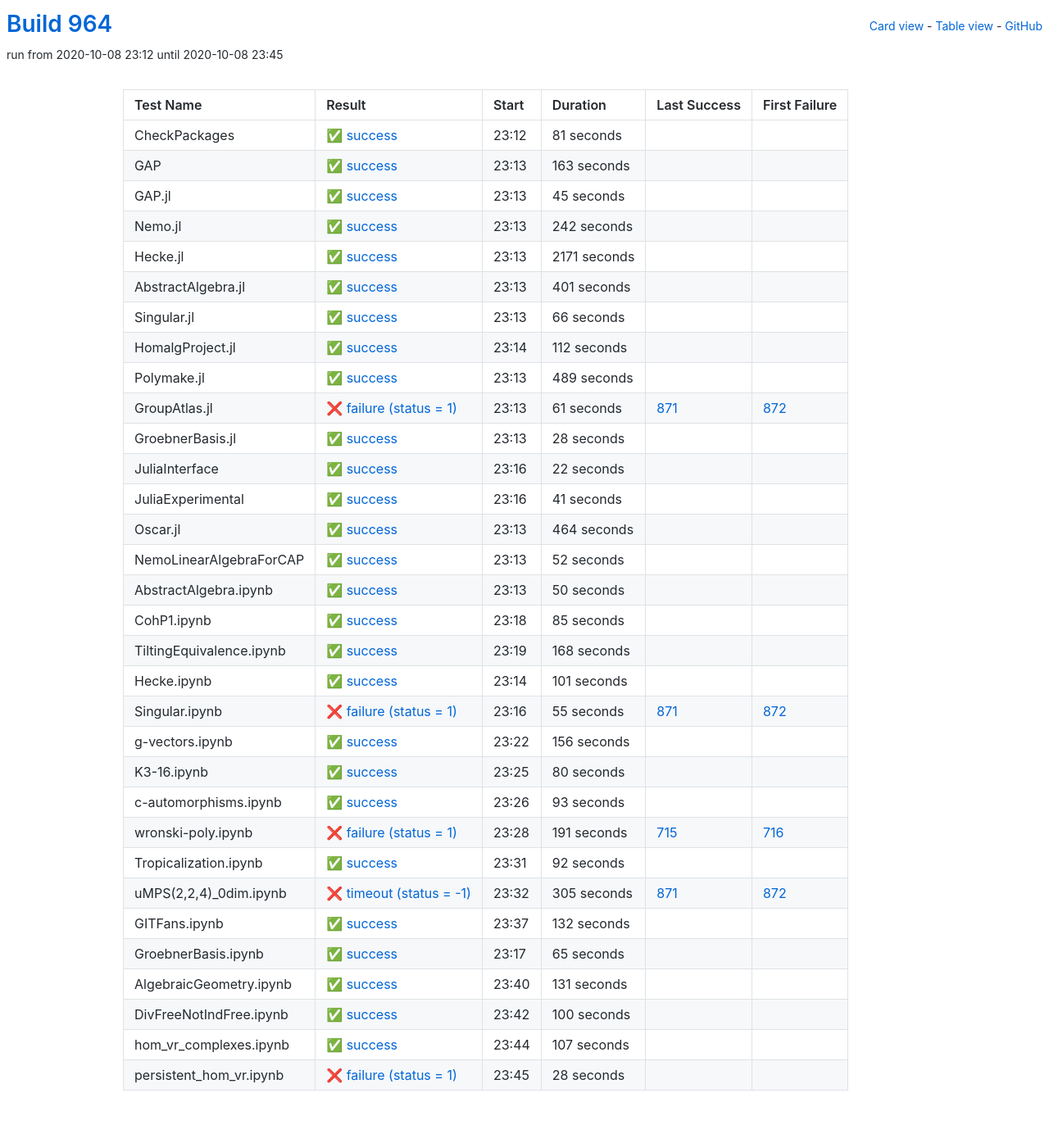
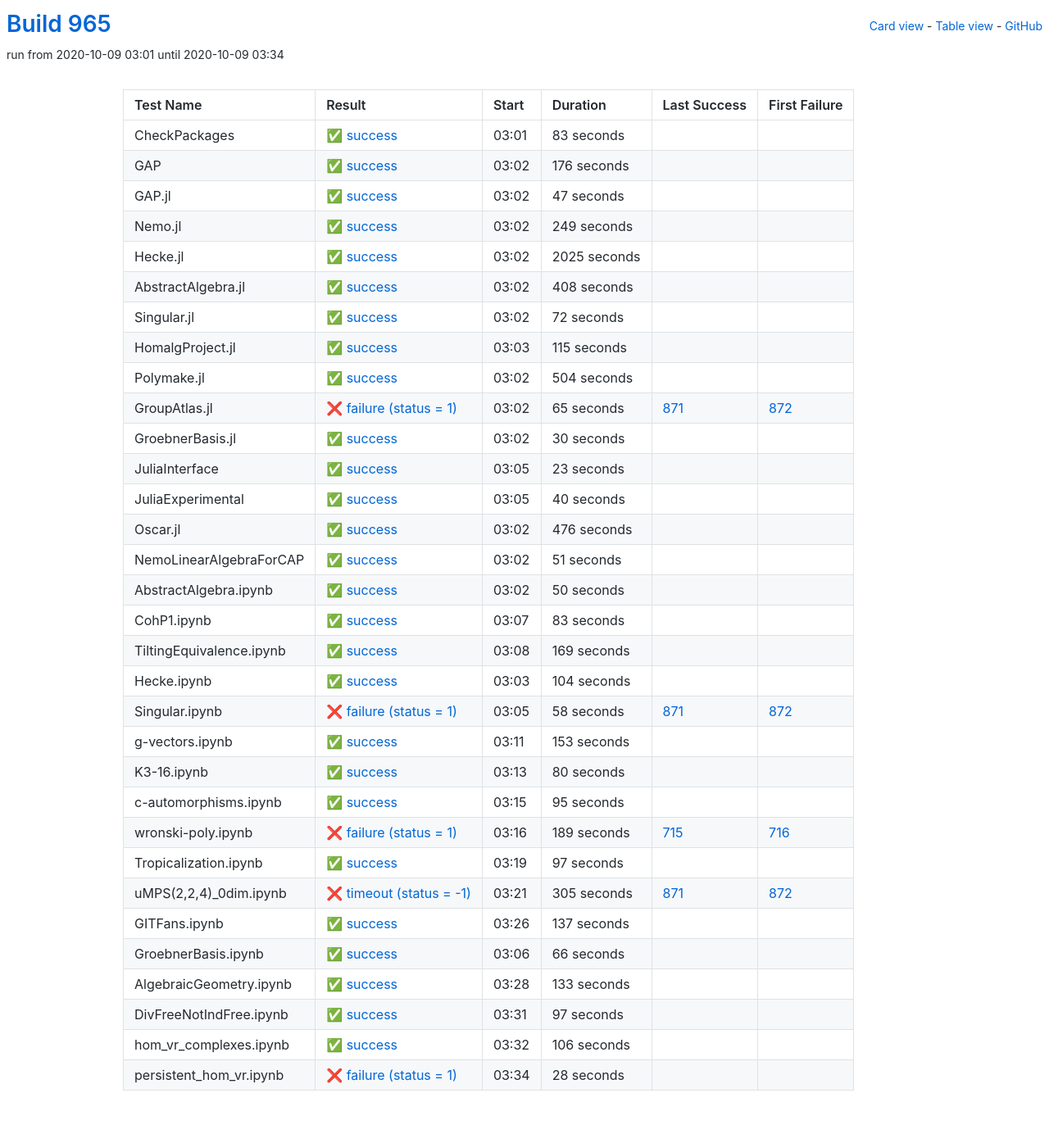
Before and after one commit to oscar-system/oscar-ci-status-stable, a Jekyll site: the page built from table.html, in a window 1280 px wide. Shown: the whole page at 82% size. Built offline with Jekyll 4.4.1, drawn with Linux system fonts in a browser that asks for light colours.

Commit message:
Build #965

```diff
--- a/_data/ci.yml
+++ b/_data/ci.yml
@@ -1,6 +1,6 @@
 ---
-build: 964
-build_url: https://oscarci.mathematik.uni-kl.de/job/oscar-stable/964/
+build: 965
+build_url: https://oscarci.mathematik.uni-kl.de/job/oscar-stable/965/
 job: oscar-stable
 organization: oscar-system
 repo: oscar-ci-status-stable
@@ -8,188 +8,188 @@ repourl: https://github.com/oscar-system/oscar-ci-status-stable
 tests:
 - name: CheckPackages
   id: checkpackages
-  log: https://oscarci.mathematik.uni-kl.de/job/oscar-stable/964/artifact/logs/build-964/CheckPackages.log
-  start: 2020-10-08 23:12
+  log: https://oscarci.mathematik.uni-kl.de/job/oscar-stable/965/artifact/logs/build-965/CheckPackages.log
+  start: 2020-10-09 03:01
   success: true
   exitcode: 0
   status: success
-  duration: 81
+  duration: 83
   last_success: false
   last_success_url:
   first_failure: false
   first_failure_url:
 - name: GAP
   id: gap
-  log: https://oscarci.mathematik.uni-kl.de/job/oscar-stable/964/artifact/logs/build-964/GAP.log
-  start: 2020-10-08 23:13
+  log: https://oscarci.mathematik.uni-kl.de/job/oscar-stable/965/artifact/logs/build-965/GAP.log
+  start: 2020-10-09 03:02
   success: true
   exitcode: 0
   status: success
-  duration: 163
+  duration: 176
   last_success: false
   last_success_url:
   first_failure: false
   first_failure_url:
 - name: GAP.jl
   id: gap-jl
-  log: https://oscarci.mathematik.uni-kl.de/job/oscar-stable/964/artifact/logs/build-964/GAP.jl.log
-  start: 2020-10-08 23:13
+  log: https://oscarci.mathematik.uni-kl.de/job/oscar-stable/965/artifact/logs/build-965/GAP.jl.log
+  start: 2020-10-09 03:02
   success: true
   exitcode: 0
   status: success
-  duration: 45
+  duration: 47
   last_success: false
   last_success_url:
   first_failure: false
   first_failure_url:
 - name: Nemo.jl
   id: nemo-jl
-  log: https://oscarci.mathematik.uni-kl.de/job/oscar-stable/964/artifact/logs/build-964/Nemo.jl.log
-  start: 2020-10-08 23:13
+  log: https://oscarci.mathematik.uni-kl.de/job/oscar-stable/965/artifact/logs/build-965/Nemo.jl.log
+  start: 2020-10-09 03:02
   success: true
   exitcode: 0
   status: success
-  duration: 242
+  duration: 249
   last_success: false
   last_success_url:
   first_failure: false
   first_failure_url:
 - name: Hecke.jl
   id: hecke-jl
-  log: https://oscarci.mathematik.uni-kl.de/job/oscar-stable/964/artifact/logs/build-964/Hecke.jl.log
-  start: 2020-10-08 23:13
+  log: https://oscarci.mathematik.uni-kl.de/job/oscar-stable/965/artifact/logs/build-965/Hecke.jl.log
+  start: 2020-10-09 03:02
   success: true
   exitcode: 0
   status: success
-  duration: 2171
+  duration: 2025
   last_success: false
   last_success_url:
   first_failure: false
   first_failure_url:
 - name: AbstractAlgebra.jl
   id: abstractalgebra-jl
-  log: https://oscarci.mathematik.uni-kl.de/job/oscar-stable/964/artifact/logs/build-964/AbstractAlgebra.jl.log
-  start: 2020-10-08 23:13
+  log: https://oscarci.mathematik.uni-kl.de/job/oscar-stable/965/artifact/logs/build-965/AbstractAlgebra.jl.log
+  start: 2020-10-09 03:02
   success: true
   exitcode: 0
   status: success
-  duration: 401
+  duration: 408
   last_success: false
   last_success_url:
   first_failure: false
   first_failure_url:
 - name: Singular.jl
   id: singular-jl
-  log: https://oscarci.mathematik.uni-kl.de/job/oscar-stable/964/artifact/logs/build-964/Singular.jl.log
-  start: 2020-10-08 23:13
+  log: https://oscarci.mathematik.uni-kl.de/job/oscar-stable/965/artifact/logs/build-965/Singular.jl.log
+  start: 2020-10-09 03:02
   success: true
   exitcode: 0
   status: success
-  duration: 66
+  duration: 72
   last_success: false
   last_success_url:
   first_failure: false
   first_failure_url:
 - name: HomalgProject.jl
   id: homalgproject-jl
-  log: https://oscarci.mathematik.uni-kl.de/job/oscar-stable/964/artifact/logs/build-964/HomalgProject.jl.log
-  start: 2020-10-08 23:14
+  log: https://oscarci.mathematik.uni-kl.de/job/oscar-stable/965/artifact/logs/build-965/HomalgProject.jl.log
+  start: 2020-10-09 03:03
   success: true
   exitcode: 0
   status: success
-  duration: 112
+  duration: 115
   last_success: false
   last_success_url:
   first_failure: false
   first_failure_url:
 - name: Polymake.jl
   id: polymake-jl
-  log: https://oscarci.mathematik.uni-kl.de/job/oscar-stable/964/artifact/logs/build-964/Polymake.jl.log
-  start: 2020-10-08 23:13
+  log: https://oscarci.mathematik.uni-kl.de/job/oscar-stable/965/artifact/logs/build-965/Polymake.jl.log
+  start: 2020-10-09 03:02
   success: true
   exitcode: 0
   status: success
-  duration: 489
+  duration: 504
   last_success: false
   last_success_url:
   first_failure: false
   first_failure_url:
 - name: GroupAtlas.jl
   id: groupatlas-jl
-  log: https://oscarci.mathematik.uni-kl.de/job/oscar-stable/964/artifact/logs/build-964/GroupAtlas.jl.log
-  start: 2020-10-08 23:13
+  log: https://oscarci.mathematik.uni-kl.de/job/oscar-stable/965/artifact/logs/build-965/GroupAtlas.jl.log
+  start: 2020-10-09 03:02
   success: false
   exitcode: 1
   status: failure
-  duration: 61
+  duration: 65
   last_success: 871
   last_success_url: https://oscarci.mathematik.uni-kl.de/job/oscar-stable/871/
   first_failure: 872
   first_failure_url: https://oscarci.mathematik.uni-kl.de/job/oscar-stable/872/
 - name: GroebnerBasis.jl
   id: groebnerbasis-jl
-  log: https://oscarci.mathematik.uni-kl.de/job/oscar-stable/964/artifact/logs/build-964/GroebnerBasis.jl.log
-  start: 2020-10-08 23:13
+  log: https://oscarci.mathematik.uni-kl.de/job/oscar-stable/965/artifact/logs/build-965/GroebnerBasis.jl.log
+  start: 2020-10-09 03:02
   success: true
   exitcode: 0
   status: success
-  duration: 28
+  duration: 30
   last_success: false
   last_success_url:
   first_failure: false
   first_failure_url:
 - name: JuliaInterface
   id: juliainterface
-  log: https://oscarci.mathematik.uni-kl.de/job/oscar-stable/964/artifact/logs/build-964/JuliaInterface.log
-  start: 2020-10-08 23:16
+  log: https://oscarci.mathematik.uni-kl.de/job/oscar-stable/965/artifact/logs/build-965/JuliaInterface.log
+  start: 2020-10-09 03:05
   success: true
   exitcode: 0
   status: success
-  duration: 22
+  duration: 23
   last_success: false
   last_success_url:
   first_failure: false
   first_failure_url:
 - name: JuliaExperimental
   id: juliaexperimental
-  log: https://oscarci.mathematik.uni-kl.de/job/oscar-stable/964/artifact/logs/build-964/JuliaExperimental.log
-  start: 2020-10-08 23:16
+  log: https://oscarci.mathematik.uni-kl.de/job/oscar-stable/965/artifact/logs/build-965/JuliaExperimental.log
+  start: 2020-10-09 03:05
   success: true
   exitcode: 0
   status: success
-  duration: 41
+  duration: 40
   last_success: false
   last_success_url:
   first_failure: false
   first_failure_url:
 - name: Oscar.jl
   id: oscar-jl
-  log: https://oscarci.mathematik.uni-kl.de/job/oscar-stable/964/artifact/logs/build-964/Oscar.jl.log
-  start: 2020-10-08 23:13
+  log: https://oscarci.mathematik.uni-kl.de/job/oscar-stable/965/artifact/logs/build-965/Oscar.jl.log
+  start: 2020-10-09 03:02
   success: true
   exitcode: 0
   status: success
-  duration: 464
+  duration: 476
   last_success: false
   last_success_url:
   first_failure: false
   first_failure_url:
 - name: NemoLinearAlgebraForCAP
   id: nemolinearalgebraforcap
-  log: https://oscarci.mathematik.uni-kl.de/job/oscar-stable/964/artifact/logs/build-964/NemoLinearAlgebraForCAP.log
-  start: 2020-10-08 23:13
+  log: https://oscarci.mathematik.uni-kl.de/job/oscar-stable/965/artifact/logs/build-965/NemoLinearAlgebraForCAP.log
+  start: 2020-10-09 03:02
   success: true
   exitcode: 0
   status: success
-  duration: 52
+  duration: 51
   last_success: false
   last_success_url:
   first_failure: false
   first_failure_url:
 - name: AbstractAlgebra.ipynb
   id: abstractalgebra-ipynb
-  log: https://oscarci.mathematik.uni-kl.de/job/oscar-stable/964/artifact/logs/build-964/AbstractAlgebra.ipynb.log
-  start: 2020-10-08 23:13
+  log: https://oscarci.mathematik.uni-kl.de/job/oscar-stable/965/artifact/logs/build-965/AbstractAlgebra.ipynb.log
+  start: 2020-10-09 03:02
   success: true
   exitcode: 0
   status: success
@@ -200,68 +200,68 @@ tests:
   first_failure_url:
 - name: CohP1.ipynb
   id: cohp1-ipynb
-  log: https://oscarci.mathematik.uni-kl.de/job/oscar-stable/964/artifact/logs/build-964/CohP1.ipynb.log
-  start: 2020-10-08 23:18
+  log: https://oscarci.mathematik.uni-kl.de/job/oscar-stable/965/artifact/logs/build-965/CohP1.ipynb.log
+  start: 2020-10-09 03:07
   success: true
   exitcode: 0
   status: success
-  duration: 85
+  duration: 83
   last_success: false
   last_success_url:
   first_failure: false
   first_failure_url:
 - name: TiltingEquivalence.ipynb
   id: tiltingequivalence-ipynb
-  log: https://oscarci.mathematik.uni-kl.de/job/oscar-stable/964/artifact/logs/build-964/TiltingEquivalence.ipynb.log
-  start: 2020-10-08 23:19
+  log: https://oscarci.mathematik.uni-kl.de/job/oscar-stable/965/artifact/logs/build-965/TiltingEquivalence.ipynb.log
+  start: 2020-10-09 03:08
   success: true
   exitcode: 0
   status: success
-  duration: 168
+  duration: 169
   last_success: false
   last_success_url:
   first_failure: false
   first_failure_url:
 - name: Hecke.ipynb
   id: hecke-ipynb
-  log: https://oscarci.mathematik.uni-kl.de/job/oscar-stable/964/artifact/logs/build-964/Hecke.ipynb.log
-  start: 2020-10-08 23:14
+  log: https://oscarci.mathematik.uni-kl.de/job/oscar-stable/965/artifact/logs/build-965/Hecke.ipynb.log
+  start: 2020-10-09 03:03
   success: true
   exitcode: 0
   status: success
-  duration: 101
+  duration: 104
   last_success: false
   last_success_url:
   first_failure: false
   first_failure_url:
 - name: Singular.ipynb
   id: singular-ipynb
-  log: https://oscarci.mathematik.uni-kl.de/job/oscar-stable/964/artifact/logs/build-964/Singular.ipynb.log
-  start: 2020-10-08 23:16
+  log: https://oscarci.mathematik.uni-kl.de/job/oscar-stable/965/artifact/logs/build-965/Singular.ipynb.log
+  start: 2020-10-09 03:05
   success: false
   exitcode: 1
   status: failure
-  duration: 55
+  duration: 58
   last_success: 871
   last_success_url: https://oscarci.mathematik.uni-kl.de/job/oscar-stable/871/
   first_failure: 872
   first_failure_url: https://oscarci.mathematik.uni-kl.de/job/oscar-stable/872/
 - name: g-vectors.ipynb
   id: g-vectors-ipynb
-  log: https://oscarci.mathematik.uni-kl.de/job/oscar-stable/964/artifact/logs/build-964/g-vectors.ipynb.log
-  start: 2020-10-08 23:22
+  log: https://oscarci.mathematik.uni-kl.de/job/oscar-stable/965/artifact/logs/build-965/g-vectors.ipynb.log
+  start: 2020-10-09 03:11
   success: true
   exitcode: 0
   status: success
-  duration: 156
+  duration: 153
   last_success: false
   last_success_url:
   first_failure: false
   first_failure_url:
 - name: K3-16.ipynb
   id: k3-16-ipynb
-  log: https://oscarci.mathematik.uni-kl.de/job/oscar-stable/964/artifact/logs/build-964/K3-16.ipynb.log
-  start: 2020-10-08 23:25
+  log: https://oscarci.mathematik.uni-kl.de/job/oscar-stable/965/artifact/logs/build-965/K3-16.ipynb.log
+  start: 2020-10-09 03:13
   success: true
   exitcode: 0
   status: success
@@ -272,44 +272,44 @@ tests:
   first_failure_url:
 - name: c-automorphisms.ipynb
   id: c-automorphisms-ipynb
-  log: https://oscarci.mathematik.uni-kl.de/job/oscar-stable/964/artifact/logs/build-964/c-automorphisms.ipynb.log
-  start: 2020-10-08 23:26
+  log: https://oscarci.mathematik.uni-kl.de/job/oscar-stable/965/artifact/logs/build-965/c-automorphisms.ipynb.log
+  start: 2020-10-09 03:15
   success: true
   exitcode: 0
   status: success
-  duration: 93
+  duration: 95
   last_success: false
   last_success_url:
   first_failure: false
   first_failure_url:
 - name: wronski-poly.ipynb
   id: wronski-poly-ipynb
-  log: https://oscarci.mathematik.uni-kl.de/job/oscar-stable/964/artifact/logs/build-964/wronski-poly.ipynb.log
-  start: 2020-10-08 23:28
+  log: https://oscarci.mathematik.uni-kl.de/job/oscar-stable/965/artifact/logs/build-965/wronski-poly.ipynb.log
+  start: 2020-10-09 03:16
   success: false
   exitcode: 1
   status: failure
-  duration: 191
+  duration: 189
   last_success: 715
   last_success_url: https://oscarci.mathematik.uni-kl.de/job/oscar-stable/715/
   first_failure: 716
   first_failure_url: https://oscarci.mathematik.uni-kl.de/job/oscar-stable/716/
 - name: Tropicalization.ipynb
   id: tropicalization-ipynb
-  log: https://oscarci.mathematik.uni-kl.de/job/oscar-stable/964/artifact/logs/build-964/Tropicalization.ipynb.log
-  start: 2020-10-08 23:31
+  log: https://oscarci.mathematik.uni-kl.de/job/oscar-stable/965/artifact/logs/build-965/Tropicalization.ipynb.log
+  start: 2020-10-09 03:19
   success: true
   exitcode: 0
   status: success
-  duration: 92
+  duration: 97
   last_success: false
   last_success_url:
   first_failure: false
   first_failure_url:
 - name: uMPS(2,2,4)_0dim.ipynb
   id: umps-2-2-4-0dim-ipynb
-  log: https://oscarci.mathematik.uni-kl.de/job/oscar-stable/964/artifact/logs/build-964/uMPS-2-2-4-_0dim.ipynb.log
-  start: 2020-10-08 23:32
+  log: https://oscarci.mathematik.uni-kl.de/job/oscar-stable/965/artifact/logs/build-965/uMPS-2-2-4-_0dim.ipynb.log
+  start: 2020-10-09 03:21
   success: false
   exitcode: -1
   status: timeout
@@ -320,68 +320,68 @@ tests:
   first_failure_url: https://oscarci.mathematik.uni-kl.de/job/oscar-stable/872/
 - name: GITFans.ipynb
   id: gitfans-ipynb
-  log: https://oscarci.mathematik.uni-kl.de/job/oscar-stable/964/artifact/logs/build-964/GITFans.ipynb.log
-  start: 2020-10-08 23:37
+  log: https://oscarci.mathematik.uni-kl.de/job/oscar-stable/965/artifact/logs/build-965/GITFans.ipynb.log
+  start: 2020-10-09 03:26
   success: true
   exitcode: 0
   status: success
-  duration: 132
+  duration: 137
   last_success: false
   last_success_url:
   first_failure: false
   first_failure_url:
 - name: GroebnerBasis.ipynb
   id: groebnerbasis-ipynb
-  log: https://oscarci.mathematik.uni-kl.de/job/oscar-stable/964/artifact/logs/build-964/GroebnerBasis.ipynb.log
-  start: 2020-10-08 23:17
+  log: https://oscarci.mathematik.uni-kl.de/job/oscar-stable/965/artifact/logs/build-965/GroebnerBasis.ipynb.log
+  start: 2020-10-09 03:06
   success: true
   exitcode: 0
   status: success
-  duration: 65
+  duration: 66
   last_success: false
   last_success_url:
   first_failure: false
   first_failure_url:
 - name: AlgebraicGeometry.ipynb
   id: algebraicgeometry-ipynb
-  log: https://oscarci.mathematik.uni-kl.de/job/oscar-stable/964/artifact/logs/build-964/AlgebraicGeometry.ipynb.log
-  start: 2020-10-08 23:40
+  log: https://oscarci.mathematik.uni-kl.de/job/oscar-stable/965/artifact/logs/build-965/AlgebraicGeometry.ipynb.log
+  start: 2020-10-09 03:28
   success: true
   exitcode: 0
   status: success
-  duration: 131
+  duration: 133
   last_success: false
   last_success_url:
   first_failure: false
   first_failure_url:
 - name: DivFreeNotIndFree.ipynb
   id: divfreenotindfree-ipynb
-  log: https://oscarci.mathematik.uni-kl.de/job/oscar-stable/964/artifact/logs/build-964/DivFreeNotIndFree.ipynb.log
-  start: 2020-10-08 23:42
+  log: https://oscarci.mathematik.uni-kl.de/job/oscar-stable/965/artifact/logs/build-965/DivFreeNotIndFree.ipynb.log
+  start: 2020-10-09 03:31
   success: true
   exitcode: 0
   status: success
-  duration: 100
+  duration: 97
   last_success: false
   last_success_url:
   first_failure: false
   first_failure_url:
 - name: hom_vr_complexes.ipynb
   id: hom-vr-complexes-ipynb
-  log: https://oscarci.mathematik.uni-kl.de/job/oscar-stable/964/artifact/logs/build-964/hom_vr_complexes.ipynb.log
-  start: 2020-10-08 23:44
+  log: https://oscarci.mathematik.uni-kl.de/job/oscar-stable/965/artifact/logs/build-965/hom_vr_complexes.ipynb.log
+  start: 2020-10-09 03:32
   success: true
   exitcode: 0
   status: success
-  duration: 107
+  duration: 106
   last_success: false
   last_success_url:
   first_failure: false
   first_failure_url:
 - name: persistent_hom_vr.ipynb
   id: persistent-hom-vr-ipynb
-  log: https://oscarci.mathematik.uni-kl.de/job/oscar-stable/964/artifact/logs/build-964/persistent_hom_vr.ipynb.log
-  start: 2020-10-08 23:45
+  log: https://oscarci.mathematik.uni-kl.de/job/oscar-stable/965/artifact/logs/build-965/persistent_hom_vr.ipynb.log
+  start: 2020-10-09 03:34
   success: false
   exitcode: 1
   status: failure
```
Also changed, not shown: README.md.
